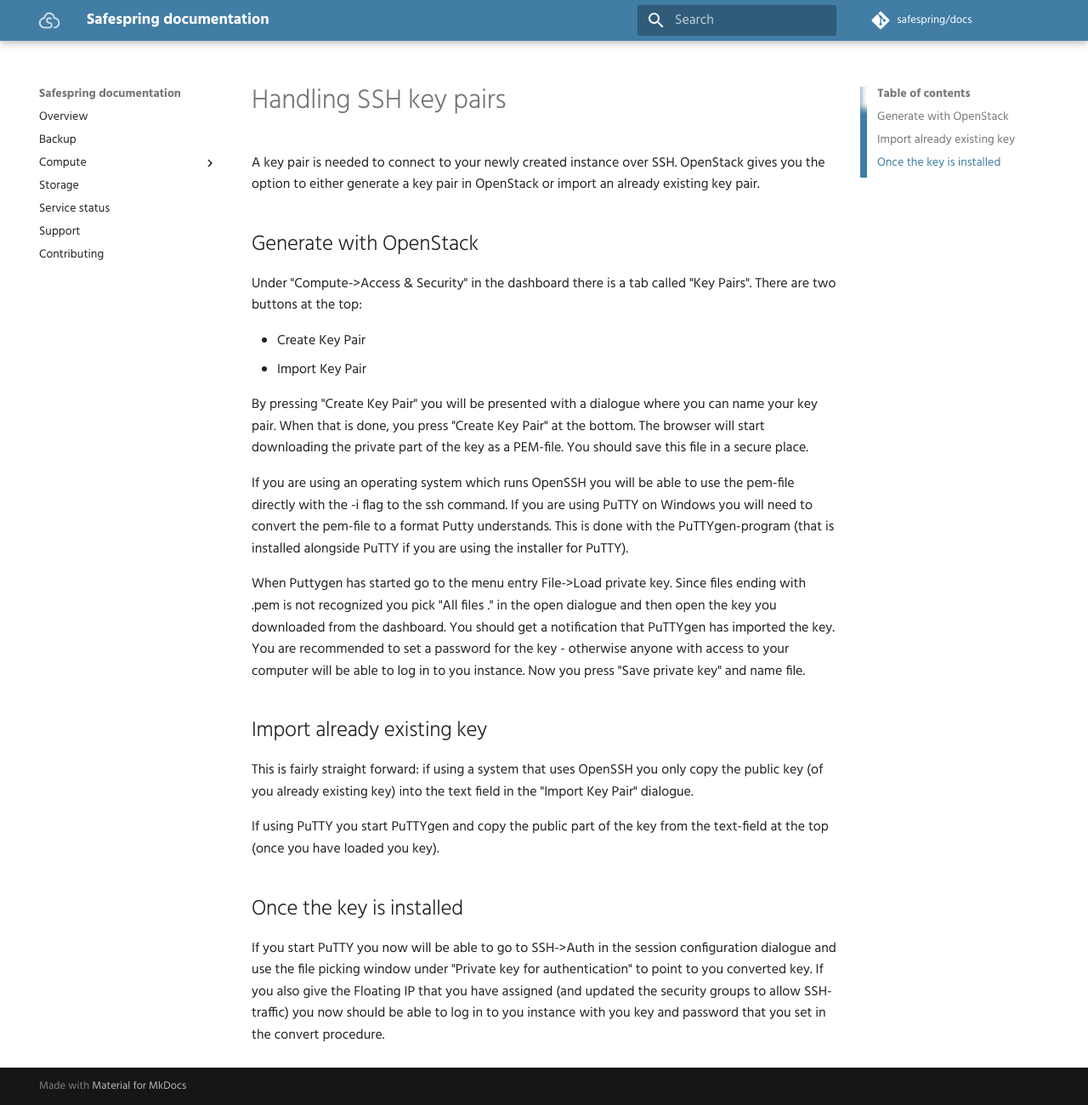
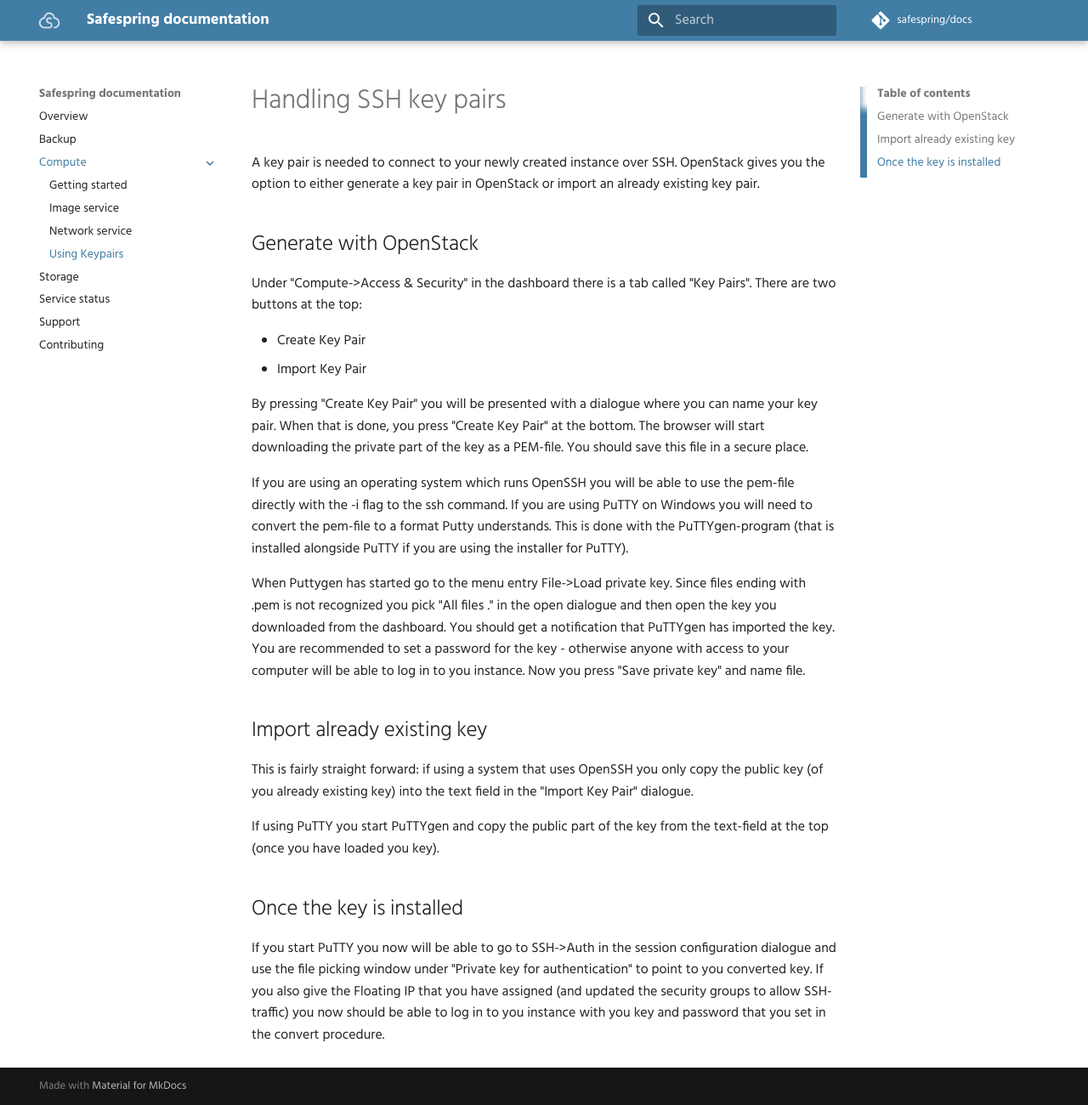
Before and after one commit to safespring/docs, an MkDocs documentation site: the page built from content/compute/Keypairs.md, in a window 1280 px wide and 1300 px high. Shown: the whole window at 85% size. Built offline with MkDocs 1.6.1 and Material for MkDocs 9.7.7, drawn with Linux system fonts in a browser that asks for light colours; comment, search, counter and statistics services are not loaded; old or Windows-style settings are respelled for this version of MkDocs.

Commit message:
Added new Keypairs chapter

```diff
--- a/mkdocs.yml
+++ b/mkdocs.yml
@@ -25,6 +25,7 @@
     - Getting started: "compute.md"
     - Image service: "compute/image.md"
     - Network service: "compute/network.md"
+    - Using Keypairs: "compute/Keypairs.md"
   - Storage: "storage.md"
   - Service status: "status.md"
   - Support: "support.md"
```
